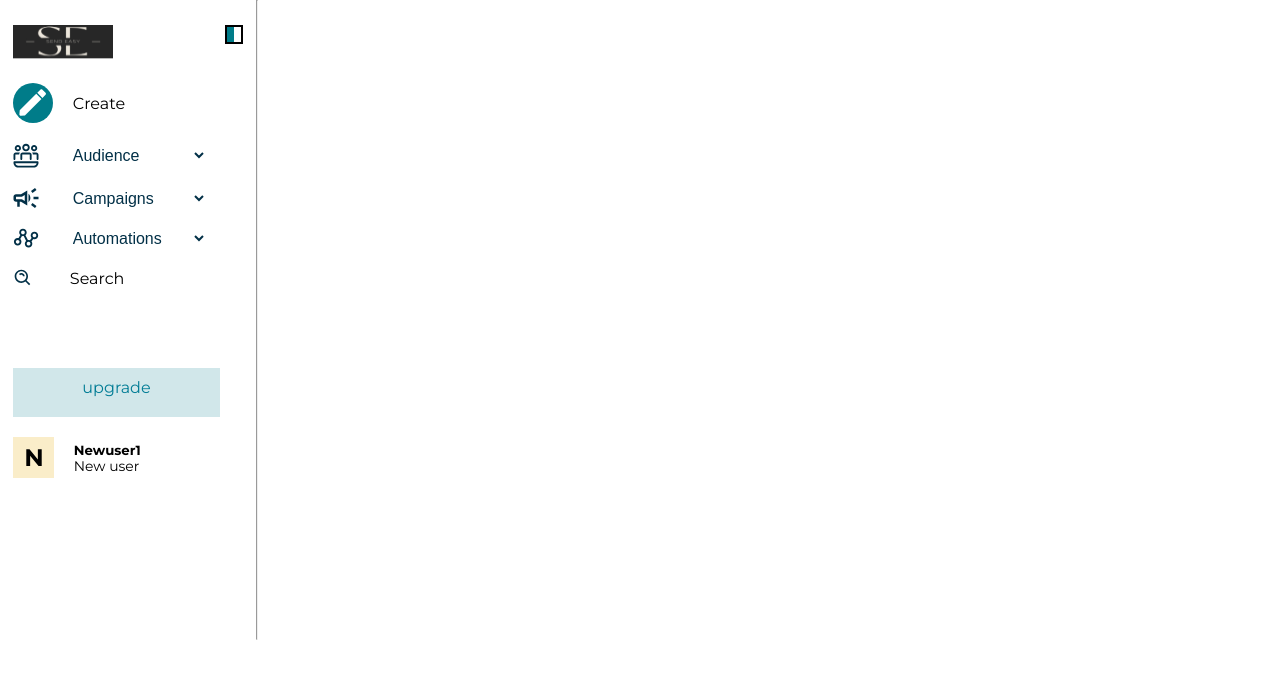
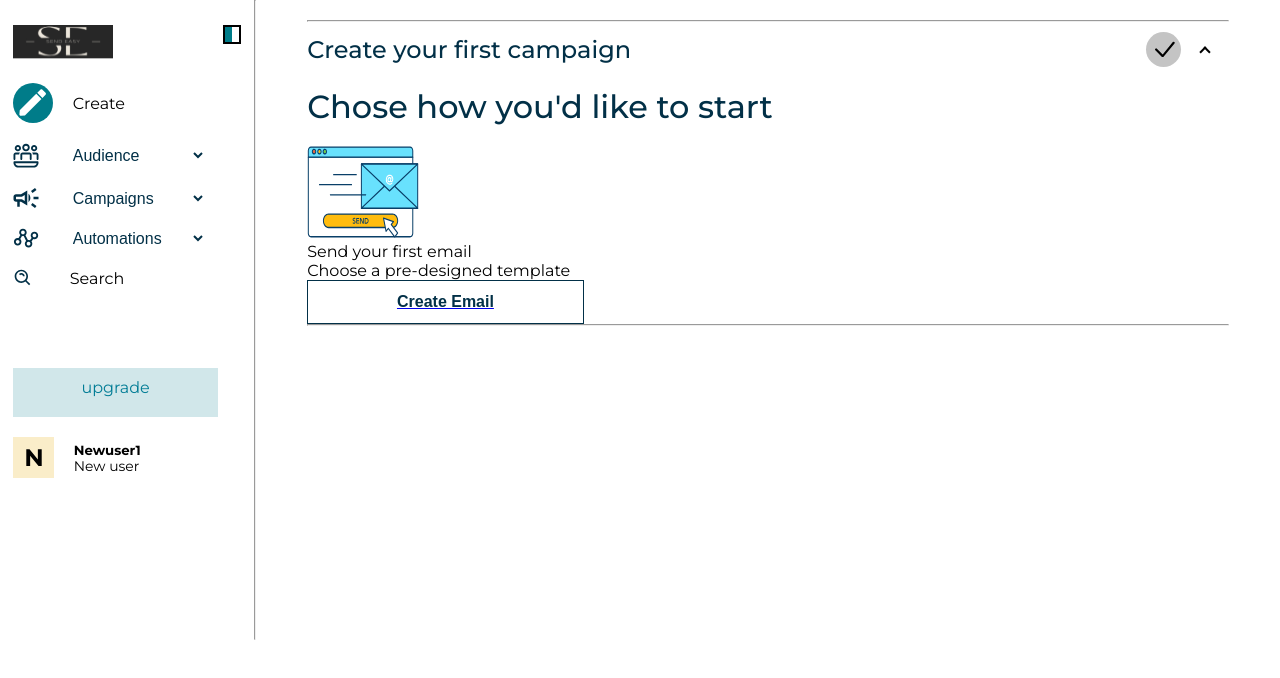
Before and after one commit to Dexie14/sendEasy, a React (Create React App) app: page /Dashboard in a window 1280 px wide. Shown: the top 678 px of the page. Built offline with nearby package versions, Linux system fonts and the light colour scheme.

Commit message:
sendeasy

```diff
--- a/src/Dash_component/Dash_component.css
+++ b/src/Dash_component/Dash_component.css
@@ -2,7 +2,7 @@
 
 
 .dashboardNav{
-    width: 20%;
+    width: 100%;
     font-family: 'Montserrat', sans-serif;
     /* left: -1000px; */
 }
@@ -80,6 +80,6 @@
     display: flex;
 }
 
-hr{
+.dashcontainer hr{
     height: 80vh;
 }
--- a/src/Pages/Contacts/Contacts.css
+++ b/src/Pages/Contacts/Contacts.css
@@ -70,6 +70,7 @@
 }
 .fontchange a{
     color:#064869;
+    /* font-weight: 500; */
 }
 
 
--- a/src/Pages/Dashboard/Dashboard.css
+++ b/src/Pages/Dashboard/Dashboard.css
@@ -0,0 +1,69 @@
+@import url('https://fonts.googleapis.com/css2?family=Montserrat:wght@100;200;300;400;500;600;700;800;900&display=swap');
+
+
+.DashboardPage{
+    display: flex;
+}
+.Dash_component{
+    width: 20%;
+}
+.Dashboard{
+    width:80%;
+}
+.Dashwidth{
+    width:90%;
+    margin:20px auto;
+    font-family: 'Montserrat', sans-serif;
+}
+.Dashwidth hr{
+   margin-bottom: 10px;
+}
+
+.Dashboardtop{
+    display: flex;
+    justify-content: space-between;
+    align-items: center
+}
+.Dashboardtop p{
+    font-size: 1.5rem ;
+    color: #023047;
+    font-weight: 500;
+}
+
+.dashboardcheck{
+    display: flex;
+    align-items: center;
+}
+
+.circle-check{
+    width: 35px;
+    height: 35px;
+    border-radius: 50%;
+    background-color: #C4C4C4;
+    margin-right: 20px;
+}
+
+.circle-check img{
+    width: 60%;
+    transform: translate(40%, 60%);
+}
+
+.arrowplan {
+    border: solid black;
+    border-width: 0 2px 2px 0;
+    display: inline-block;
+    padding: 3px;
+    margin-right: 20px;
+    margin-top:5px;
+  }
+.up {
+    transform: rotate(-135deg);
+    -webkit-transform: rotate(-135deg);
+}
+
+.choose{
+    font-size: 2.0rem;
+    color: #023047;
+    font-weight: 500;
+    margin: 20px 0 20px 0;
+}
--- a/src/Pages/Dashboard/Dashboard.js
+++ b/src/Pages/Dashboard/Dashboard.js
@@ -1,12 +1,33 @@
 import Dash_component from '../../Dash_component/Dash_component';
+import Start_component from '../../Start_component/Start_component';
+import check from '../../Images/check.svg';
+import './Dashboard.css';
+import email from '../../Images/dashboard_email.svg';
 
 
 
 
 const Dashboard = () => {
   return (
-    <div>
+    <div className='DashboardPage'>
+      <div className='Dash_component'>
       <Dash_component />
+      </div>
+      <div className="Dashboard">
+        <div className='Dashwidth'>
+             <hr></hr>
+            <div className='Dashboardtop'>
+              <p>Create your first campaign</p>
+              <div className="dashboardcheck">
+              <div className='circle-check'><img src={check} alt="check"/>
+              </div><i class="arrowplan up"></i>
+              </div>
+            </div>
+            <p className="choose">Chose how you'd like to start</p>
+            <Start_component dashimage={email} BEmail='BEmail'/>
+            <hr></hr>
+        </div>
+      </div>
     </div>
   )
 }
--- /dev/null
+++ b/src/Start_component/Start_component.js
@@ -0,0 +1,23 @@
+import './Start_component.css';
+import Button from '../Components_Home/Button/Button';
+import { Link } from "react-router-dom";
+
+
+
+
+const Start_component = ({dashimage,BEmail}) => {
+  return (
+    <div>
+        <div className="">
+            <img src={dashimage} alt="dashimage"/>
+        </div>
+        <div className="">
+            <p>Send your first email</p>
+            <p>Choose a pre-designed template</p>
+            {BEmail && <Link to="/"><Button css="BtnSigning" text="Create Email" /></Link>}
+        </div>
+    </div>
+  );
+};
+
+export default Start_component
```
Also changed, not shown: src/Images/check.svg (added), src/Start_component/Start_component.css (added).
